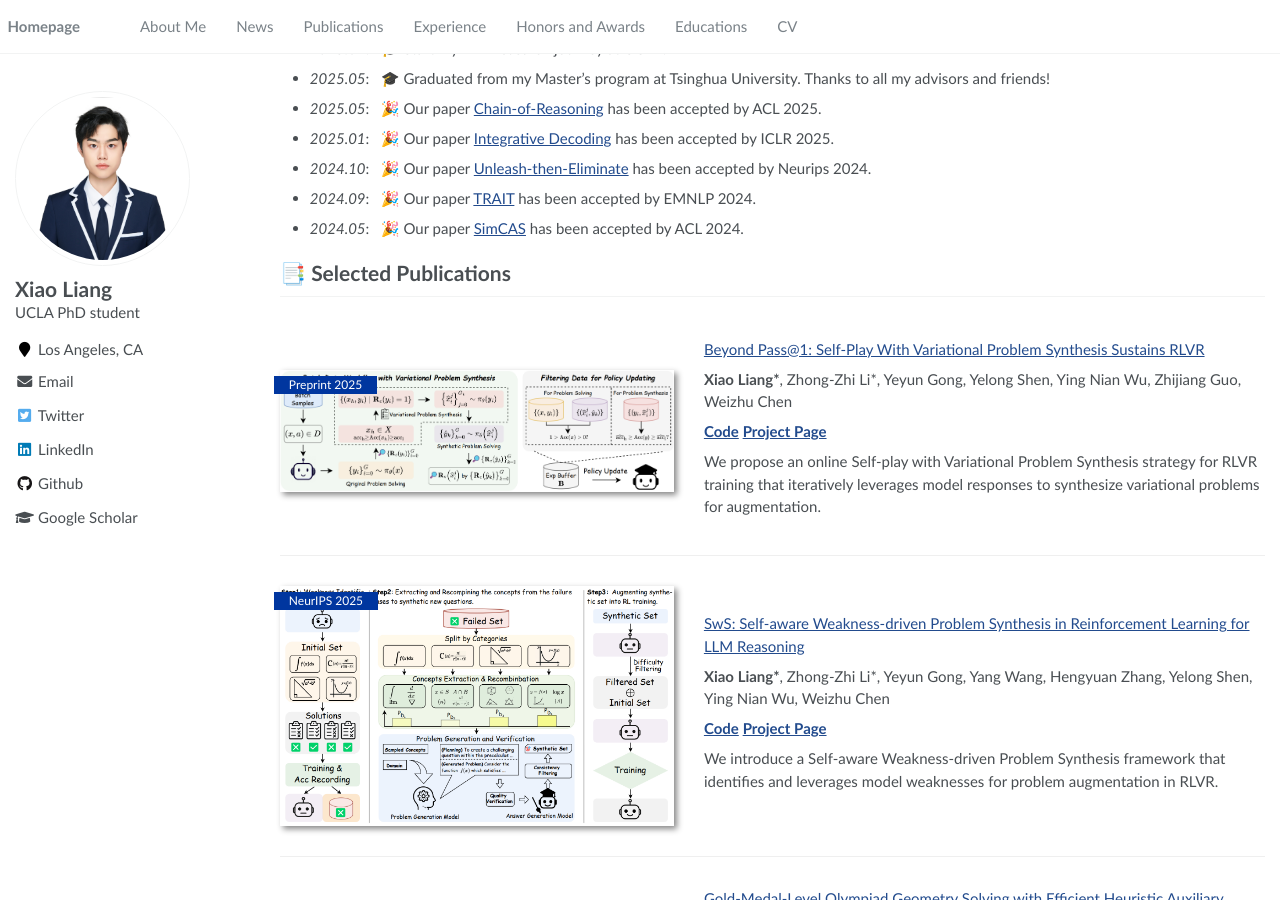
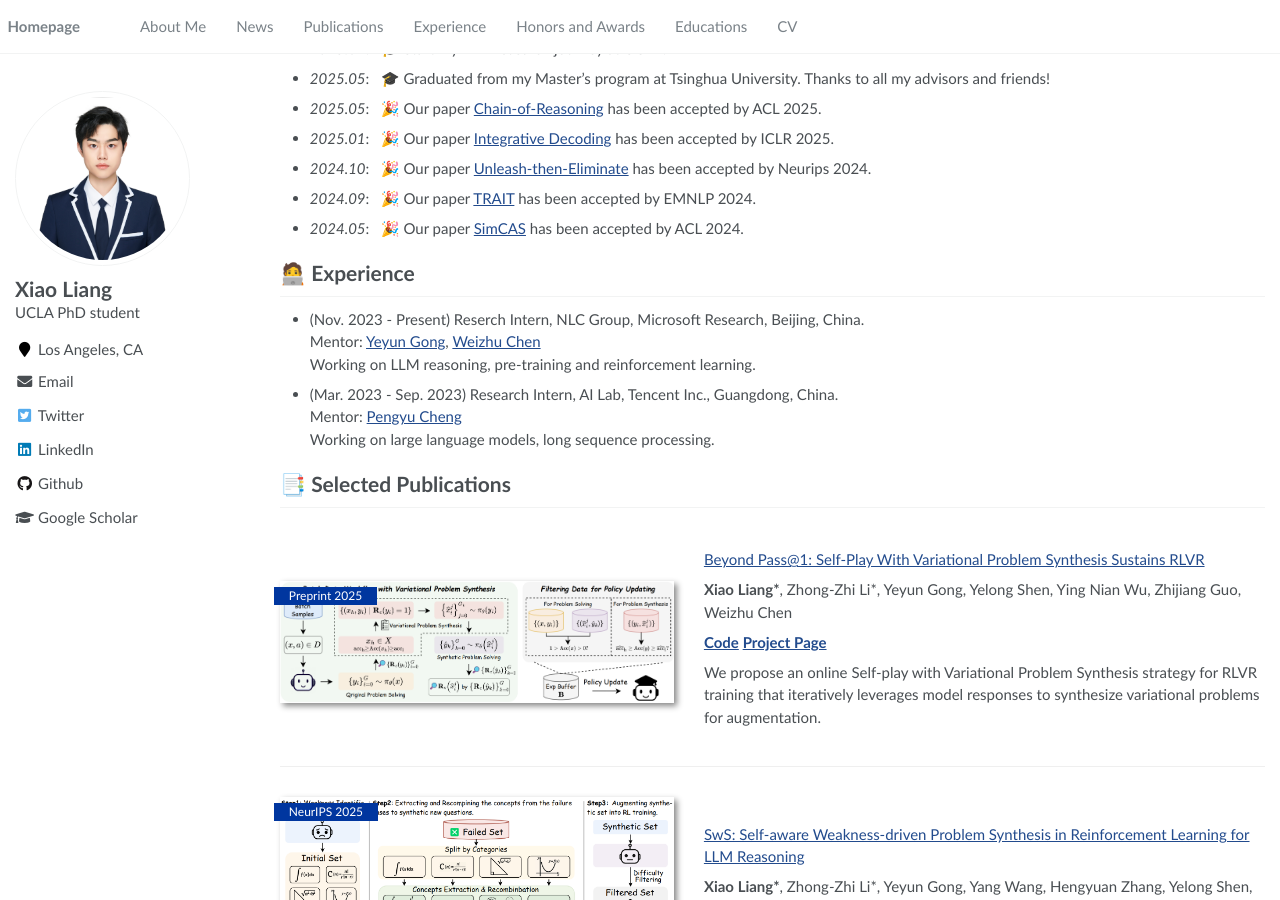
Before and after one commit to MasterVito/MasterVito.github.io, a Jekyll site: the page built from _pages/about.md, in a window 1280 px wide and 900 px high, scrolled down 318 px. Built offline with Jekyll 4.4.1, drawn with Linux system fonts in a browser that asks for light colours; some of the changed text lies outside the part shown.

Commit message:
update-personal-website-style

```diff
--- a/_pages/about.md
+++ b/_pages/about.md
@@ -36,6 +36,19 @@ redirect_from:
 - *2024.10*: &nbsp; 🎉 Our paper [Unleash-then-Eliminate](https://proceedings.neurips.cc/paper_files/paper/2024/hash/da76884a4e003ad0de97804ec4578e5b-Abstract-Conference.html) has been accepted by Neurips 2024.
 - *2024.09*: &nbsp; 🎉 Our paper [TRAIT](https://arxiv.org/pdf/2406.16694) has been accepted by EMNLP 2024.
 - *2024.05*: &nbsp; 🎉 Our paper [SimCAS](https://aclanthology.org/2024.acl-long.729/) has been accepted by ACL 2024.
+
+
+<div style="margin-top: 15px;"></div>
+
+# 🧑‍💻 Experience
+- (Nov. 2023 - Present) Reserch Intern, NLC Group, Microsoft Research, Beijing, China.
+<br> Mentor: [Yeyun Gong](https://www.microsoft.com/en-us/research/people/yegong/), [Weizhu Chen](https://www.microsoft.com/en-us/research/people/wzchen/)
+<br> Working on LLM reasoning, pre-training and reinforcement learning.
+
+- (Mar. 2023 - Sep. 2023) Research Intern, AI Lab, Tencent Inc., Guangdong, China.
+<br> Mentor: [Pengyu Cheng](https://linear95.github.io/)
+<br> Working on large language models, long sequence processing.
+
 
 <div style="margin-top: 15px;"></div>
 
@@ -184,16 +197,6 @@ Yiyao Yu, Yuxiang Zhang, Dongdong Zhang, **Xiao Liang**, Hengyuan Zhang, Xingxin
 We introduce a unified framework that integrates natural language, algorithmic, and symbolic reasoning for mathematical problem solving.
 </div></div>
 
-<div style="margin-top: 15px;"></div>
-
-# 🧑‍💻 Experience
-- (Nov. 2023 - Present) Reserch Intern, NLC Group, Microsoft Research, Beijing, China.
-<br> Mentor: [Yeyun Gong](https://www.microsoft.com/en-us/research/people/yegong/), [Weizhu Chen](https://www.microsoft.com/en-us/research/people/wzchen/)
-<br> Working on LLM reasoning, pre-training and reinforcement learning.
-
-- (Mar. 2023 - Sep. 2023) Research Intern, AI Lab, Tencent Inc., Guangdong, China.
-<br> Mentor: [Pengyu Cheng](https://linear95.github.io/)
-<br> Working on large language models, long sequence processing.
 
 <div style="margin-top: 15px;"></div>
 
```
